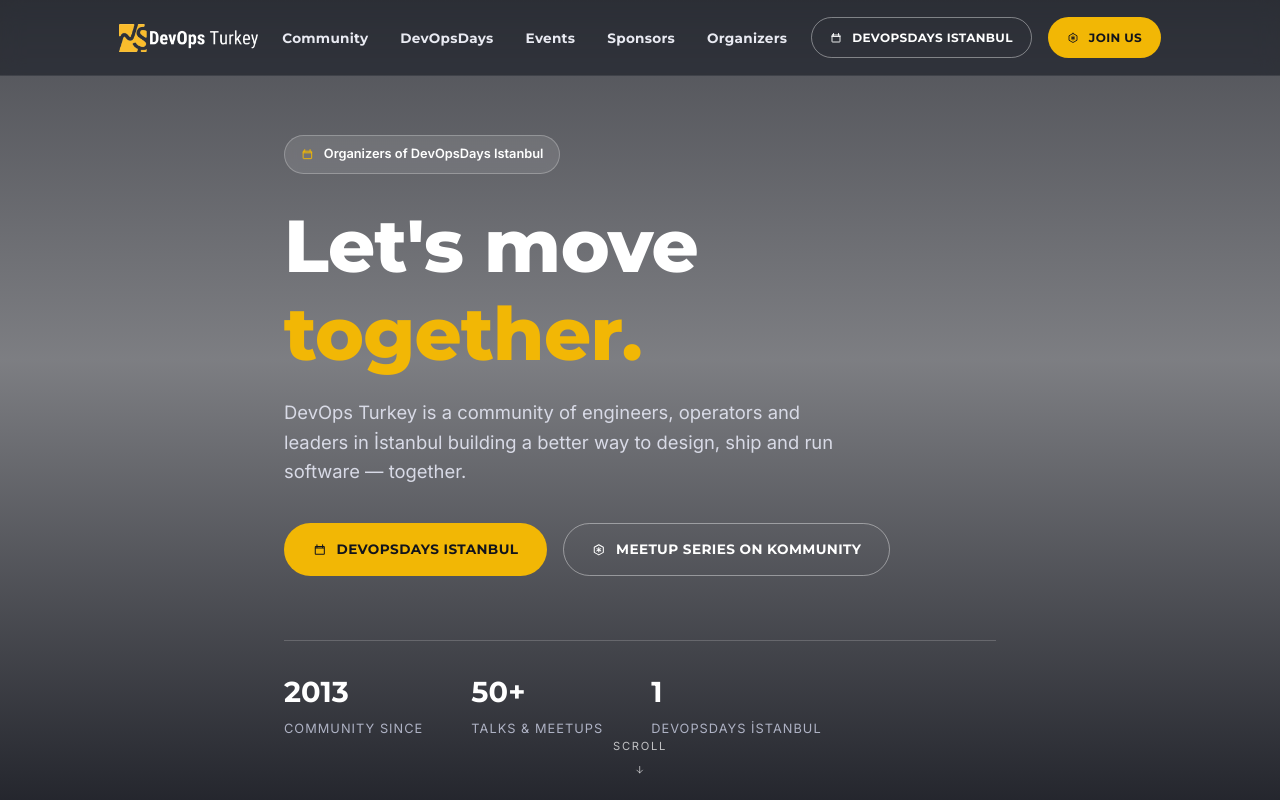
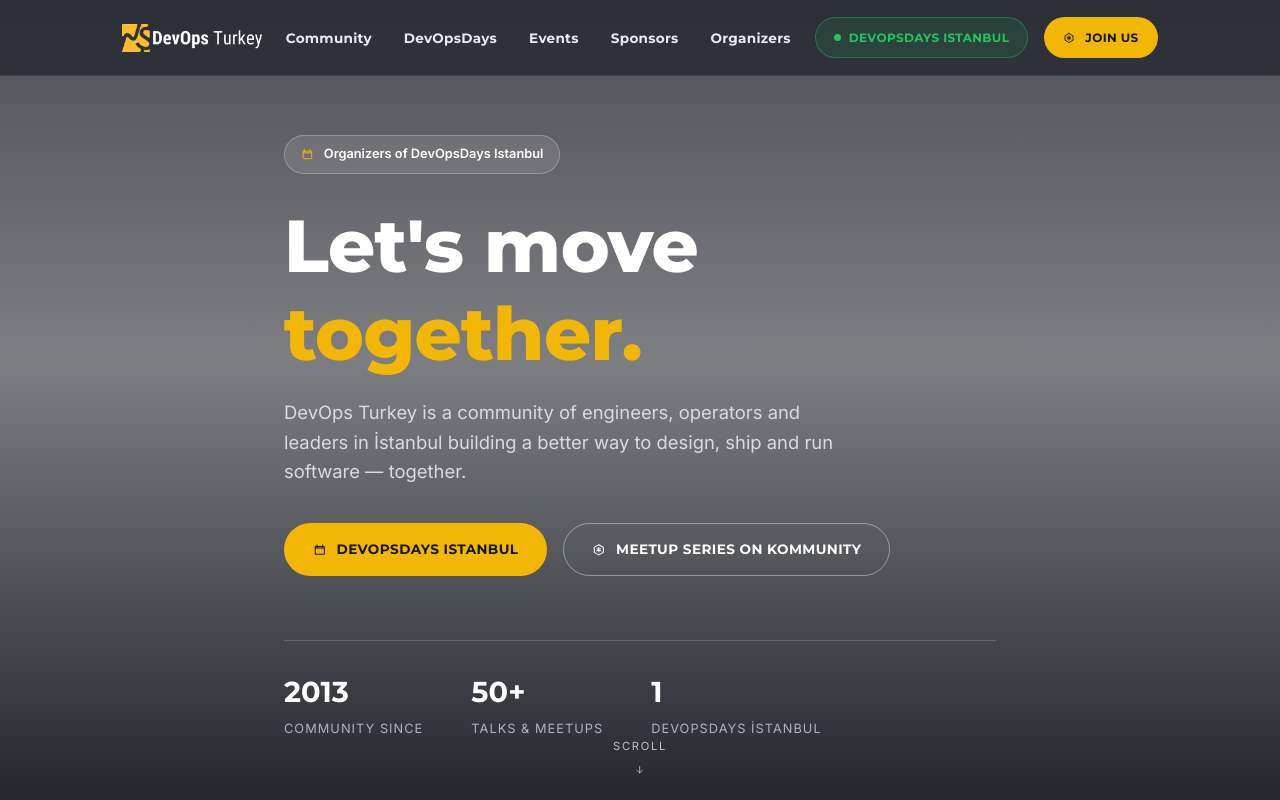
Before and after one commit to devops-turkey/devopsturkey, a website: page index.html in a window 1280 px wide. Shown: the top 800 px of the page. Drawn offline with Linux system fonts and the light colour scheme.

Commit message:
feat: green pulsing live button for DevOpsDays Istanbul in header

```diff
--- a/assets/css/main.css
+++ b/assets/css/main.css
@@ -136,6 +136,29 @@
 
 .btn--ghost { background: transparent; color: #fff; border-color: rgba(255,255,255,0.4); }
 .btn--ghost:hover { background: rgba(255,255,255,0.12); border-color: #fff; }
+
+.btn--live {
+  background: rgba(34, 197, 94, 0.12);
+  color: #22c55e;
+  border-color: rgba(34, 197, 94, 0.4);
+  display: inline-flex;
+  align-items: center;
+  gap: 8px;
+}
+.btn--live:hover {
+  background: rgba(34, 197, 94, 0.22);
+  border-color: #22c55e;
+  box-shadow: 0 8px 20px -6px rgba(34, 197, 94, 0.35);
+}
+.btn--live::before {
+  content: '';
+  width: 7px;
+  height: 7px;
+  border-radius: 50%;
+  background: #22c55e;
+  flex-shrink: 0;
+  animation: pulse-dot 1.8s ease-in-out infinite;
+}
 
 .btn--outline { background: transparent; color: var(--navy); border-color: var(--line); }
 .btn--outline:hover { border-color: var(--navy); background: var(--navy); color: #fff; }
--- a/index.html
+++ b/index.html
@@ -49,8 +49,7 @@
       </ul>
     </nav>
     <div class="header-actions">
-      <a class="btn btn--ghost btn--sm" href="https://devopsdays.istanbul" target="_blank" rel="noopener">
-        <svg class="icon"><use href="#icon-calendar"></use></svg>
+      <a class="btn btn--live btn--sm" href="https://devopsdays.istanbul" target="_blank" rel="noopener">
         DevOpsDays Istanbul
       </a>
       <a class="btn btn--gold btn--sm" href="https://kommunity.com/devops-turkiye" target="_blank" rel="noopener">
@@ -72,8 +71,7 @@
     <li><a href="#sponsors">Sponsors</a></li>
     <li><a href="#members">Organizers</a></li>
   </ul>
-  <a class="btn btn--ghost" href="https://devopsdays.istanbul" target="_blank" rel="noopener">
-    <svg class="icon"><use href="#icon-calendar"></use></svg>
+  <a class="btn btn--live" href="https://devopsdays.istanbul" target="_blank" rel="noopener">
     DevOpsDays Istanbul
   </a>
   <a class="btn btn--gold" href="https://kommunity.com/devops-turkiye" target="_blank" rel="noopener">
```
